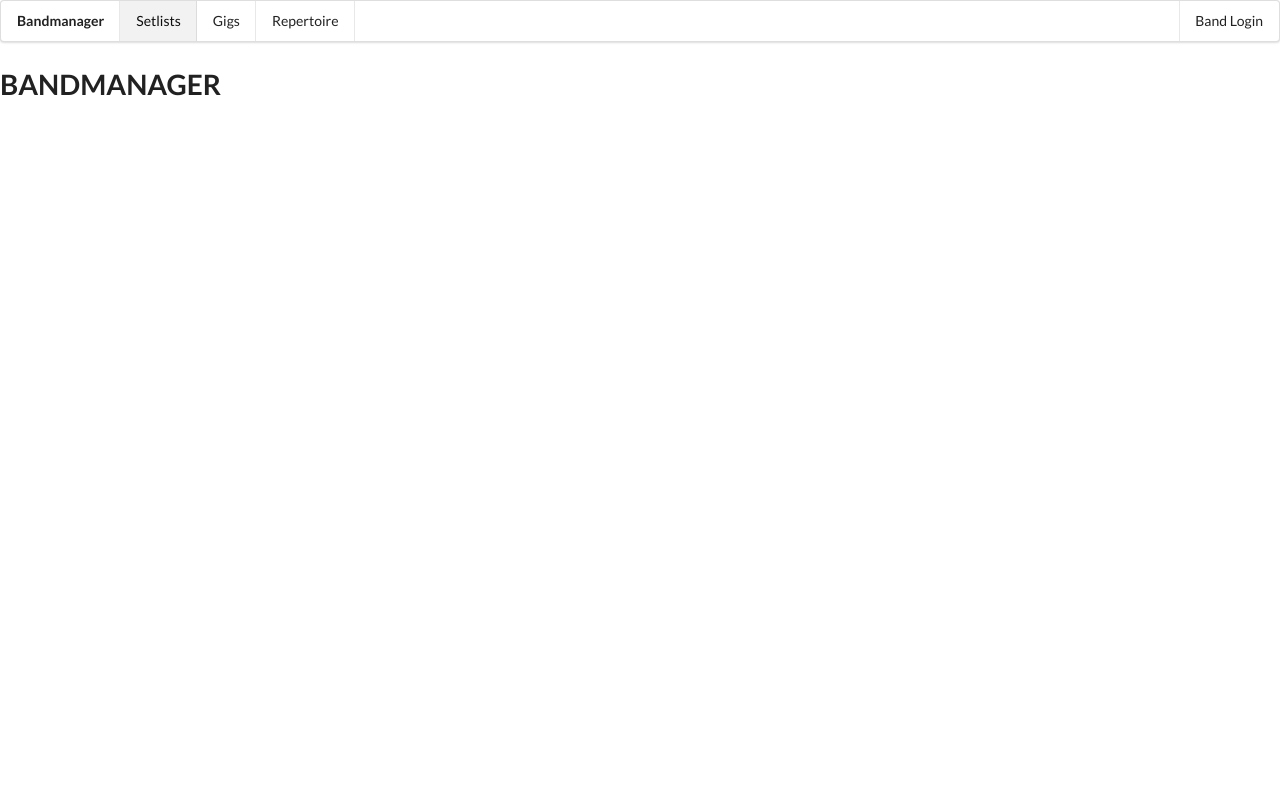
After one commit to pacharanero/bandmanager, a Django app: page / in a window 1280 px wide. The commit adds this page. Run offline with Django 4.2, Linux system fonts and the light colour scheme; some libraries are stand-ins or nearby versions.

Commit message:
adds Band model and some UI improvements

```diff
--- /dev/null
+++ b/bandapp/templates/bandapp/index.html
@@ -0,0 +1,3 @@
+{% extends "base.html" %}
+
+{% block title %}BANDMANAGER{% endblock %}
--- a/bandapp/templates/bandapp/setlist_list.html
+++ b/bandapp/templates/bandapp/setlist_list.html
@@ -1,3 +1,6 @@
+{% extends "base.html" %}
+
+{% block content %}
   <h1>Setlists</h1>
   <ul>
     {% for setlist in object_list %}
@@ -6,3 +9,4 @@
     <li>No setlists yet.</li>
     {% endfor %}
   </ul>
+{% endblock content %}
--- a/bandapp/views.py
+++ b/bandapp/views.py
@@ -1,10 +1,19 @@
+from django.http import HttpResponse
 from django.shortcuts import render
 from django.views.generic.list import ListView
 
-from .models import Setlist
+from .models import Setlist, Song
 
 
+def index(request):
+    # latest_question_list = Question.objects.order_by('-pub_date')[:5]
+    context = {}
+    return render(request, 'bandapp/index.html', context)
 
 class SetlistListView(ListView):
     model = Setlist
-    paginate_by = 100  # if pagination is desired
+    paginate_by = 50
+
+class SongListView(ListView):
+    model = Song
+    paginate_by = 100
--- a/bandmanager/urls.py
+++ b/bandmanager/urls.py
@@ -16,7 +16,7 @@ Including another URLconf
 from django.contrib import admin
 from django.urls import include, path
 
-from bandapp.views import SetlistListView
+from bandapp.views import SetlistListView, SongListView, index
 
 admin.site.site_header = "Band Manager"
 admin.site.site_title = "Band Manager Portal"
@@ -26,5 +26,6 @@ urlpatterns = [
     path('admin/', admin.site.urls),
     path('polls/', include('polls.urls')),
     path('setlists/', SetlistListView.as_view(), name="setlist-list"),
-    # path('/', view=v)
+    path('songs/', SongListView.as_view(), name="song-list"),
+    path('', index, name="index"),
 ]
--- a/templates/base.html
+++ b/templates/base.html
@@ -5,41 +5,41 @@
     <meta charset="UTF-8">
     <meta http-equiv="X-UA-Compatible" content="IE=edge">
     <meta name="viewport" content="width=device-width, initial-scale=1.0">
+
     <title>BANDMANAGER</title>
-  <link rel="stylesheet" href="https://cdnjs.cloudflare.com/ajax/libs/semantic-ui/2.4.1/semantic.min.css"
-    type="text/css" />
+
+    <!-- Semantic UI -->
+    <script src="https://code.jquery.com/jquery-3.1.1.min.js" crossorigin="anonymous"></script>
+    <link rel="stylesheet" href="https://cdn.jsdelivr.net/npm/semantic-ui@2.4.2/dist/semantic.min.css">
+    <script src="https://cdn.jsdelivr.net/npm/semantic-ui@2.4.2/dist/semantic.min.js"></script>
+
   </head>
 
-<body>
+  <body id="root">
 
+    {% comment %} Main navigation {% endcomment %}
     <div class="ui menu">
-    <div class="header item">Brand</div>
-    <a class="active item">Link</a>
-    <a class="item">Link</a>
-    <div class="ui dropdown item" tabindex="0">
-      Dropdown
-      <i class="dropdown icon"></i>
-      <div class="menu transition hidden" tabindex="-1">
-        <div class="item">Action</div>
-        <div class="item">Another Action</div>
-        <div class="item">Something else here</div>
-        <div class="divider"></div>
-        <div class="item">Separated Link</div>
-        <div class="divider"></div>
-        <div class="item">One more separated link</div>
+      <div class="header item">Bandmanager</div>
+      <a class="active item" href={% url 'setlist-list' %}>Setlists</a>
+      <a class="item">Gigs</a>
+      <a class="item" href={% url 'song-list' %}>Repertoire</a>
+      <div class="right menu">
+        <a class="item" href={% url 'admin:index' %}>Band Login</a>
       </div>
     </div>
-    <div class="right menu">
-      <div class="item">
-        <div class="ui action left icon input">
-          <i class="search icon"></i>
-          <input type="text" placeholder="Search">
-          <button class="ui button">Submit</button>
+
+    {% comment %} Title {% endcomment %}
+    <h1>
+      {% block title %}
+      {% endblock %}
+    </h1>
+
+    {% comment %} Main content section {% endcomment %}
+    <div id="content">
+      {% block content %}
+      {% endblock content %}
     </div>
-      </div>
-      <a class="item">Link</a>
-    </div>
-  </div>
+
 
   </body>
 
```
Also changed, not shown: bandapp/admin.py (+17 -2 lines), bandapp/templates/bandapp/song_list.html (added, +12 -0 lines), bandapp/migrations/0004_band.py (added), requirements/common-requirements.txt (line endings or trailing spaces). Lines whose indentation alone changed are shown as unchanged.
